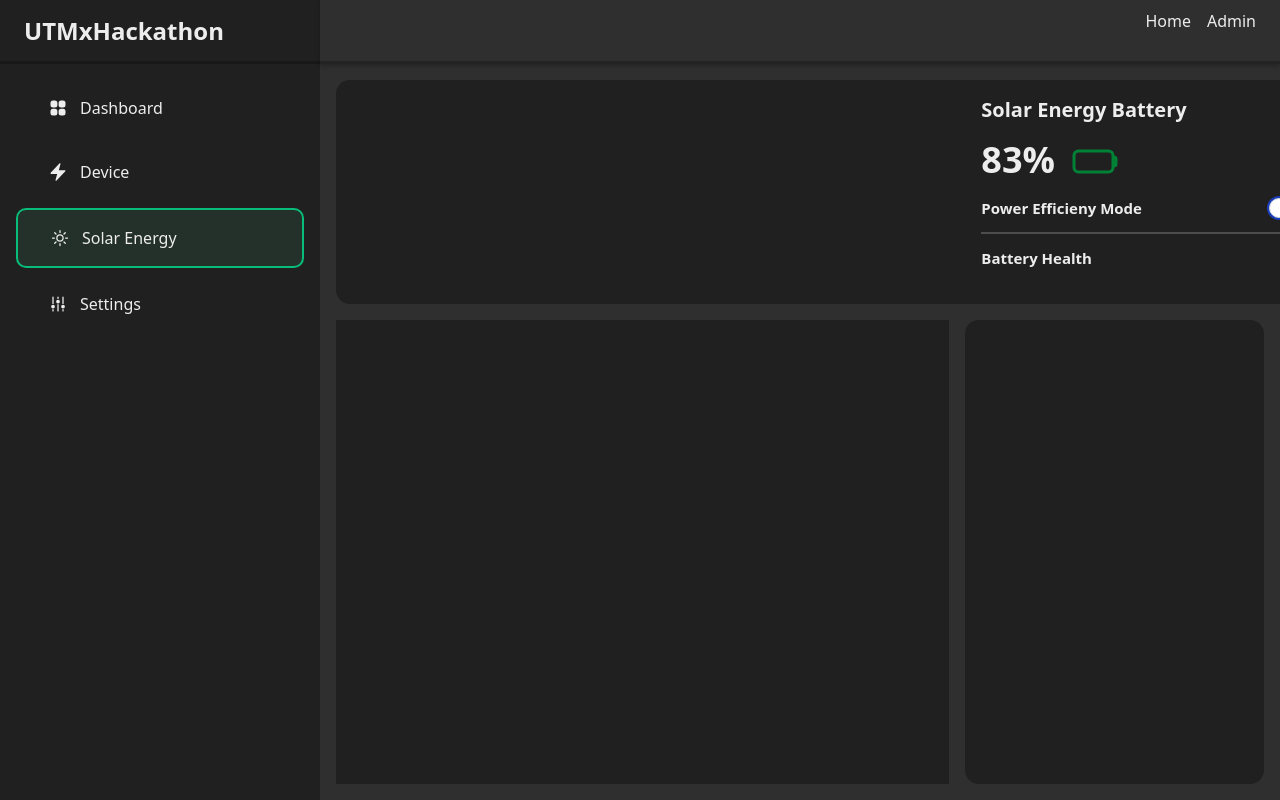
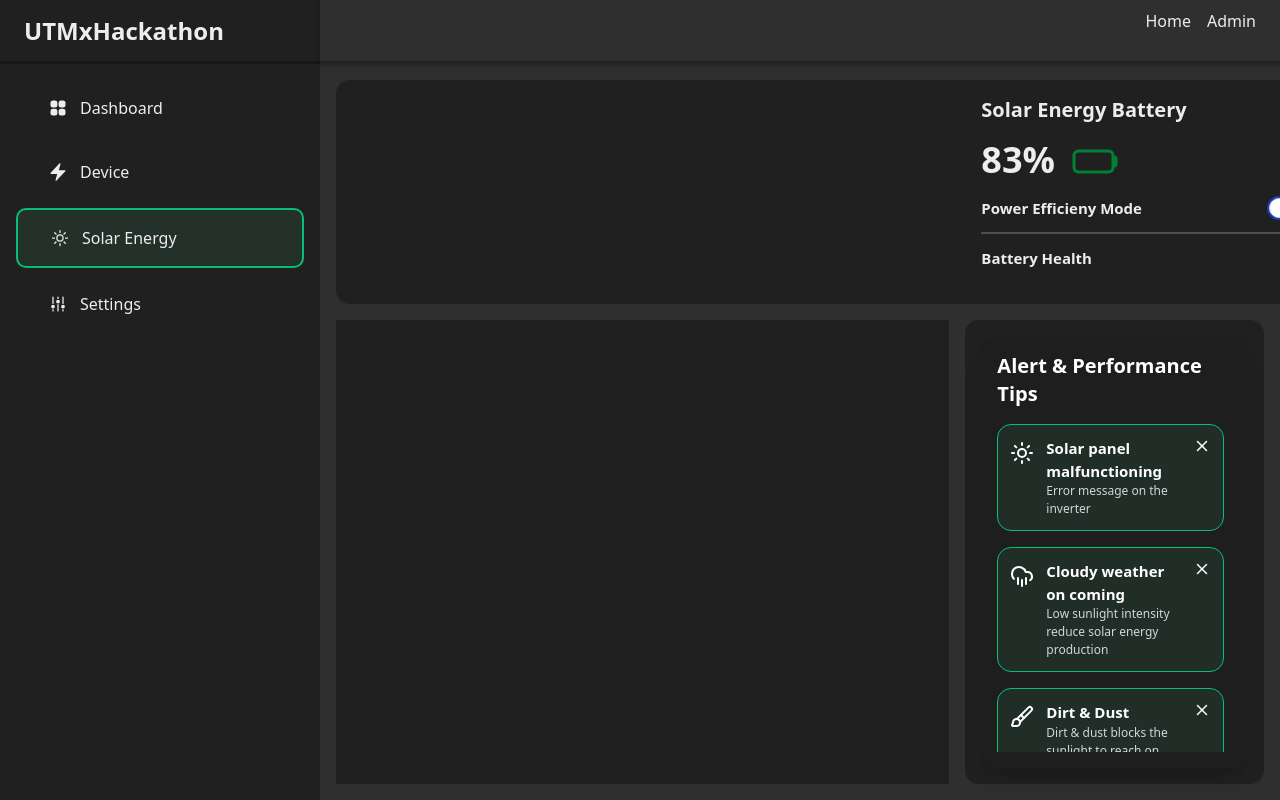
Before and after one commit to HoeZhiWan/utmhackathon25, a Next.js app: page /teams in a window 1280 px wide. Built offline with nearby package versions, Linux system fonts and the light colour scheme.

Commit message:
Create Alert And Performance

```diff
--- /dev/null
+++ b/app/teams/components/AlertAndPerformance.tsx
@@ -0,0 +1,52 @@
+import { Brush, CloudRain, Sun, ThermometerSun, X } from 'lucide-react';
+import React from 'react'
+
+const solarIssues = [
+  {
+    icon: <Sun />,
+    title: "Solar panel malfunctioning",
+    description: "Error message on the inverter",
+  },
+  {
+    icon: <CloudRain />,
+    title: "Cloudy weather on coming",
+    description: "Low sunlight intensity reduce solar energy production",
+  },
+  {
+    icon: <Brush />,
+    title: "Dirt & Dust",
+    description: "Dirt & dust blocks the sunlight to reach on solar cells",
+  },
+  {
+    icon: <ThermometerSun />,
+    title: "Extremely high temperature",
+    description:
+      "Solar panels are less efficient in extreme heat, work best around 25°C",
+  },
+];
+function AlertAndPerformance() {
+  return (
+    <div className="bg-[#1E1E1E] rounded-2xl shadow-xl p-4 w-full max-w-sm h-full overflow-hidden flex flex-col">
+      <h2 className="text-white text-xl font-semibold mb-4">Alert & Performance Tips</h2>
+      <div className="flex-1 overflow-y-auto pr-2 space-y-4 scroll-custom">
+        {solarIssues.map((s, idx) => (
+          <div
+            key={idx}
+            className="border border-primary-tint-500 bg-primary-neon-tint-400 rounded-xl p-3 flex items-start justify-between text-white gap-3"
+          >
+            <div className="flex-shrink-0 mt-1">{s.icon}</div>
+            <div className="flex-1">
+              <h3 className="font-semibold text-[15px]">{s.title}</h3>
+              <p className="text-[12px] font-light text-gray-300">{s.description}</p>
+            </div>
+            <button className="flex-shrink-0 text-white hover:text-red-400 transition">
+              <X size={18} />
+            </button>
+          </div>
+        ))}
+      </div>
+    </div>
+  )
+}
+
+export default AlertAndPerformance
--- a/app/teams/page.tsx
+++ b/app/teams/page.tsx
@@ -1,6 +1,7 @@
 import React from 'react'
 import ReturnOfSolar from './components/ReturnOfSolar'
 import SolarPanelBattery from './components/SolarPanelBattery'
+import AlertAndPerformance from './components/AlertAndPerformance'
 
 function page() {
   return (
@@ -18,7 +19,7 @@ function page() {
 
       </div>
       <div className="row-span-2 row-start-2 bg-shade-500 p-4 rounded-xl">
-
+        <AlertAndPerformance />
       </div>
     </div>
   )
```
